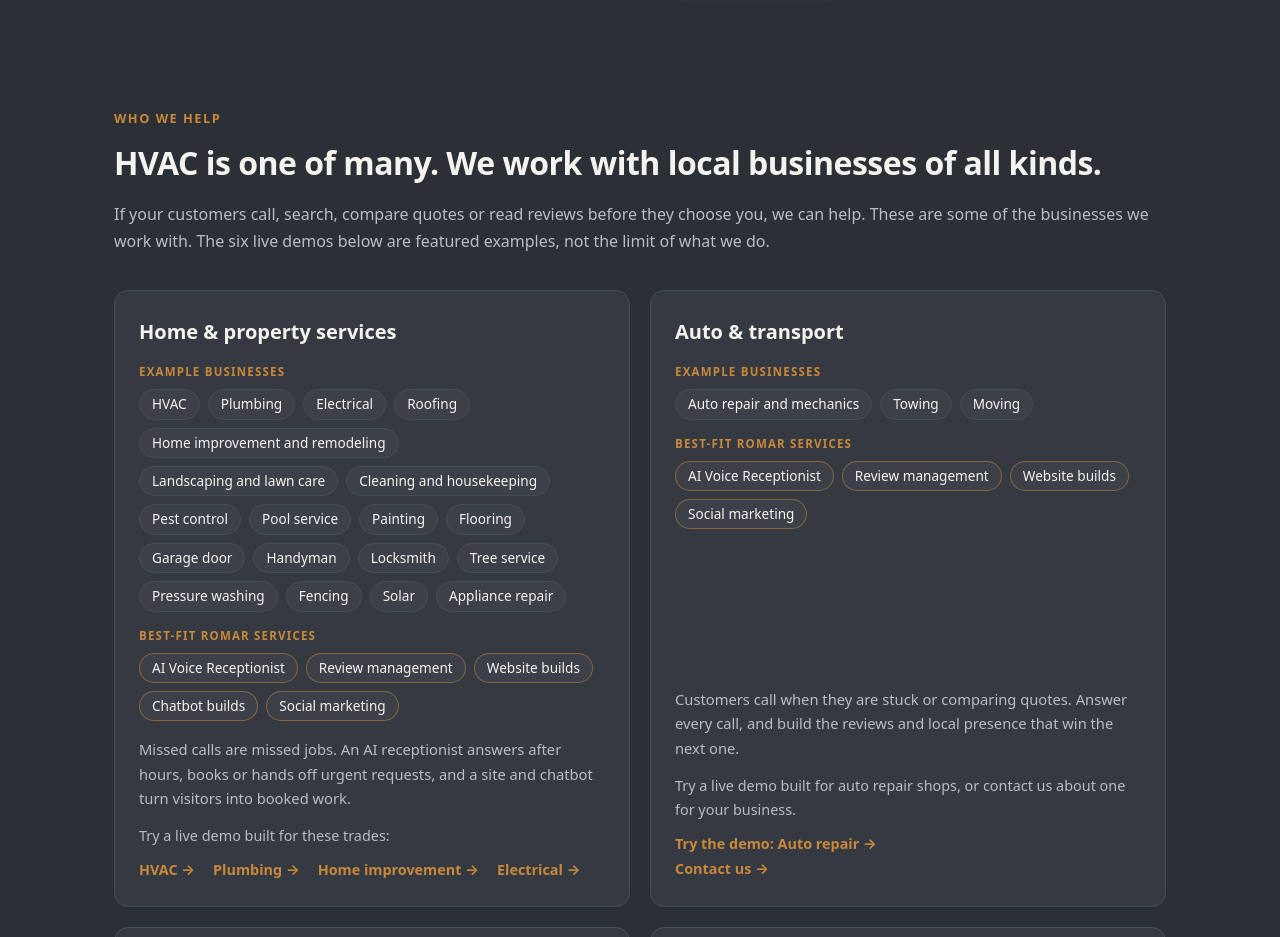
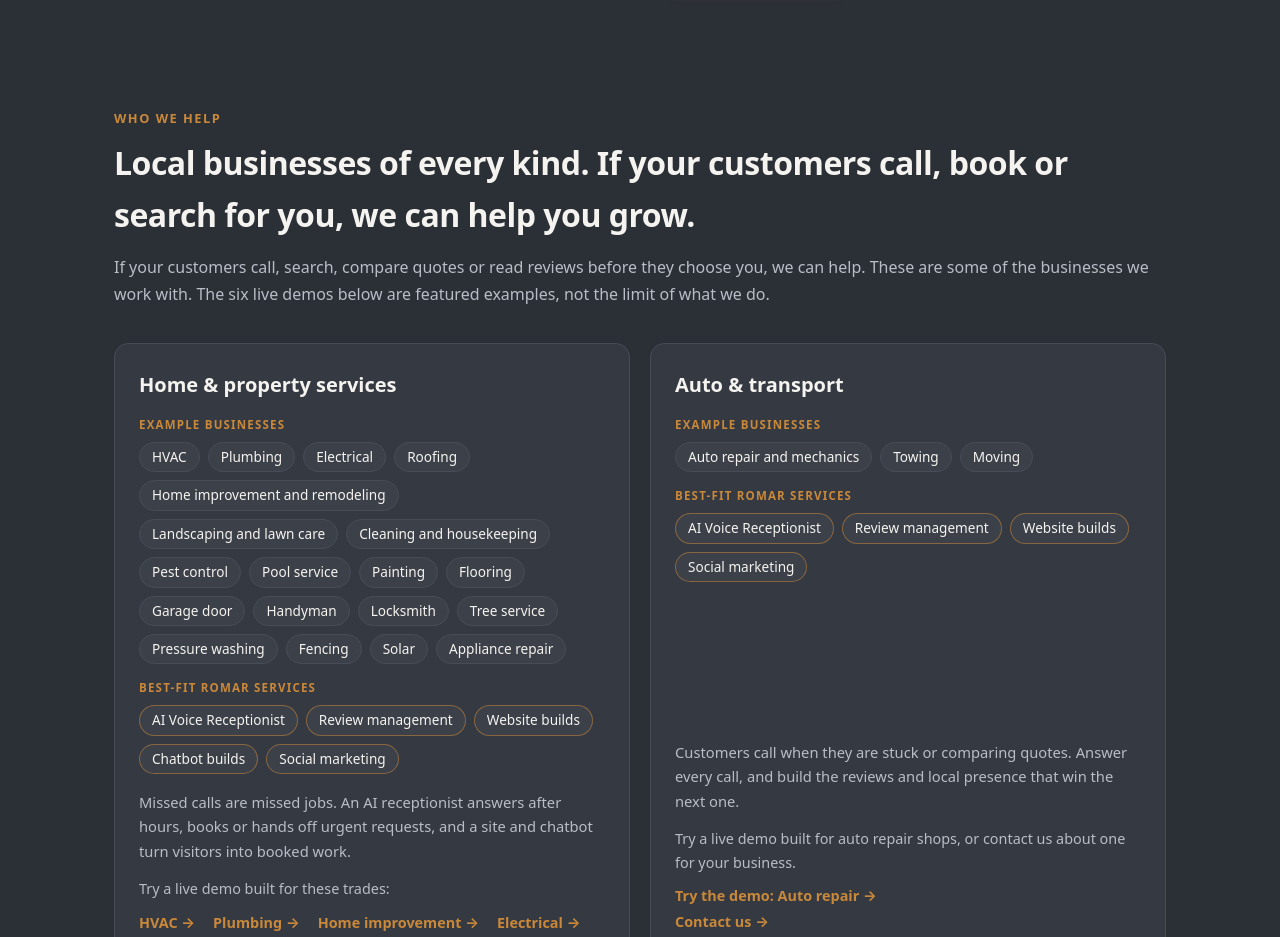
Before and after one commit to Rosco1203/romar-digital, a plain HTML site: page index.html in a window 1280 px wide. Shown: the part 2140-3077 px from the top of the page. Drawn offline with Linux system fonts and the light colour scheme; a script that the page names is missing.

Commit message:
Copy: Who we help line (option 1, approved by Roy 5:07 PM ET)

```diff
--- a/index.html
+++ b/index.html
@@ -512,7 +512,7 @@
 
   <section id="who-we-help">
     <div class="eyebrow">Who we help</div>
-    <h2>HVAC is one of many. We work with local businesses of all kinds.</h2>
+    <h2>Local businesses of every kind. If your customers call, book or search for you, we can help you grow.</h2>
     <p class="sub">If your customers call, search, compare quotes or read reviews before they choose you, we can help. These are some of the businesses we work with. The six live demos below are featured examples, not the limit of what we do.</p>
     <div class="who-grid">
       <div class="card who-card">
```
